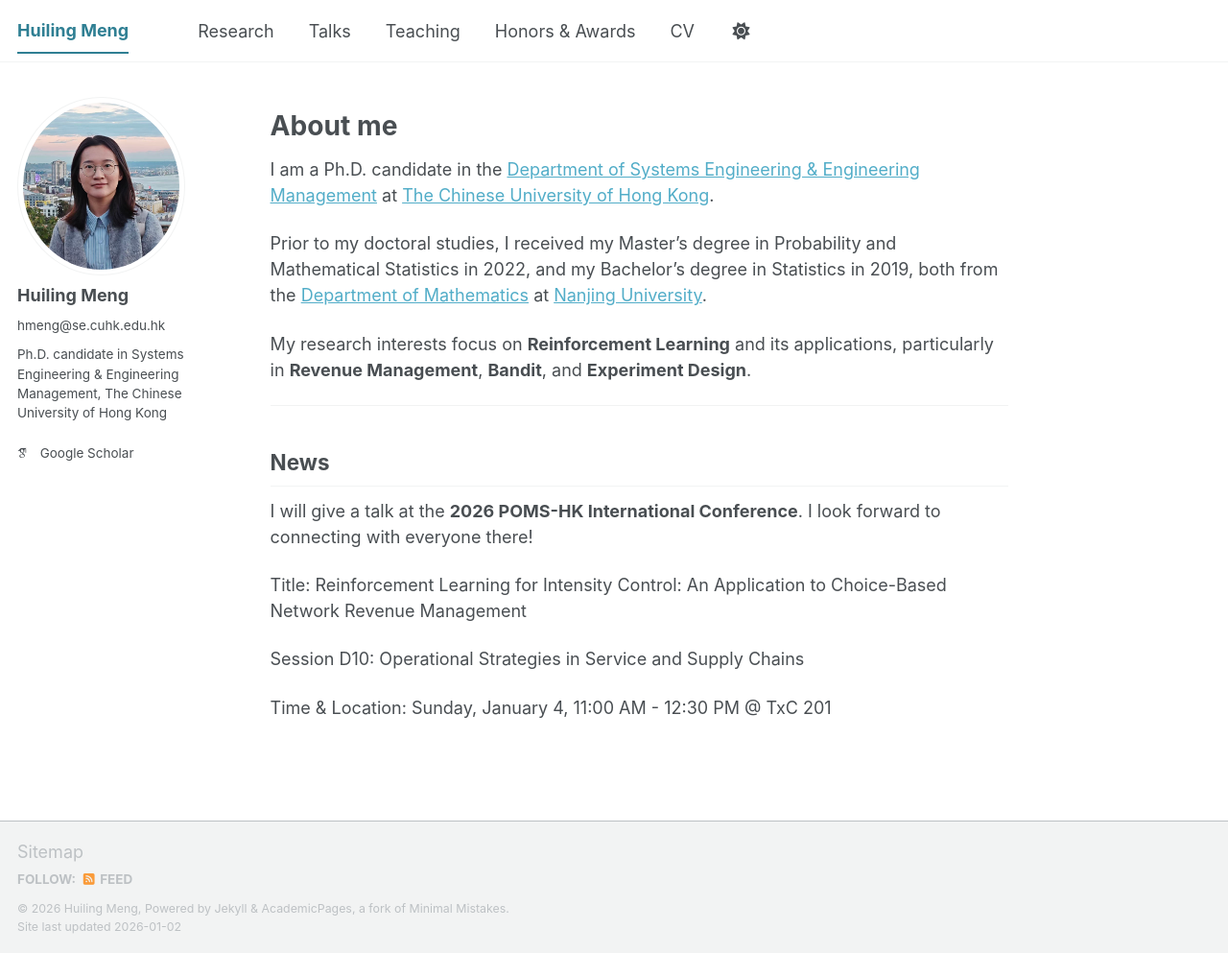
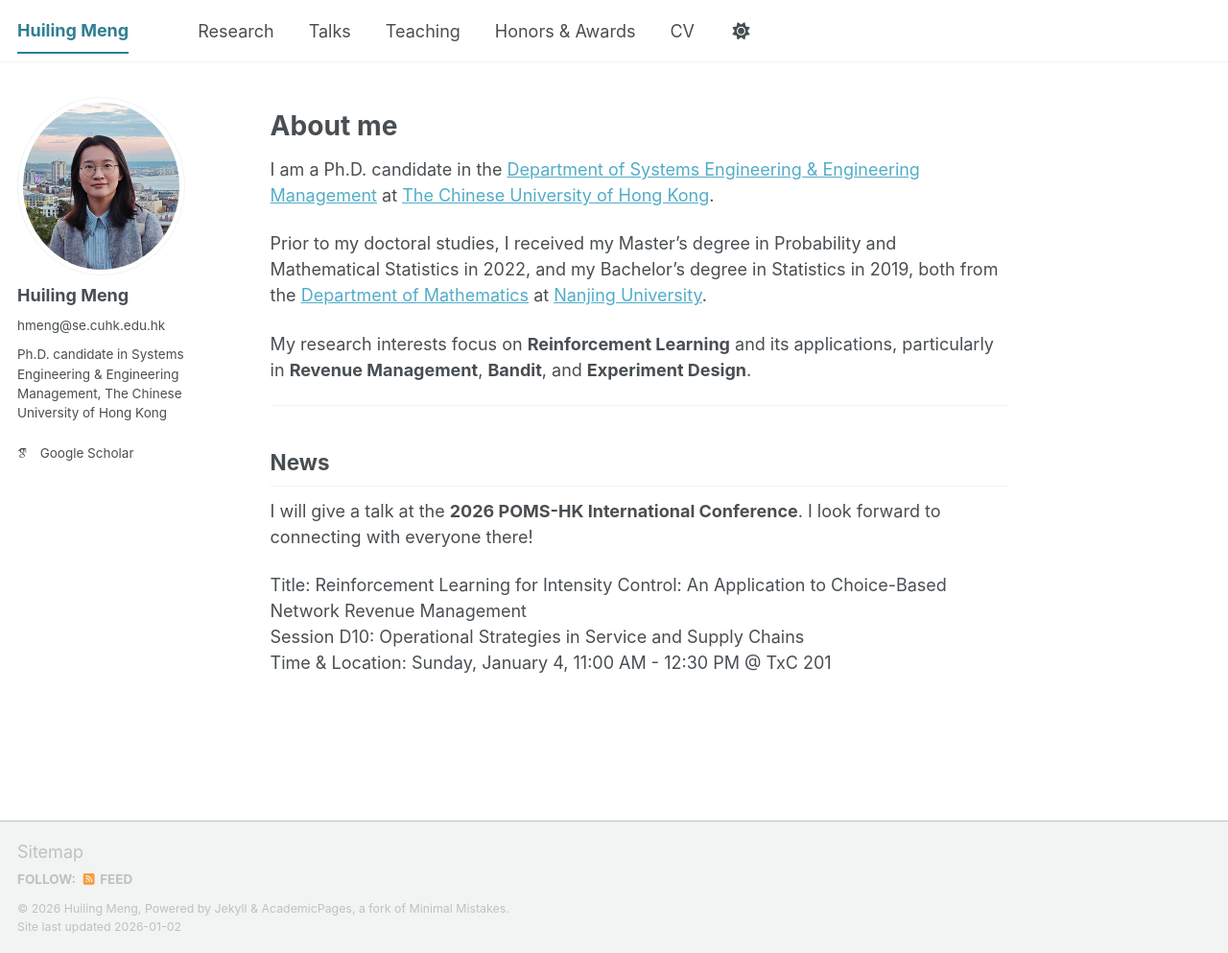
Before and after one commit to huilingmeng/huilingmeng.github.io, a Jekyll site: the page built from _pages/about.md, in a window 1280 px wide and 993 px high. Shown: the whole window at 96% size. Built offline with Jekyll 4.4.1, drawn with Linux system fonts in a browser that asks for light colours; some web fonts are replaced; a script bundle is joined from its source files by our own code; library files that are not in the unit come from our copies.

```diff
--- a/_pages/about.md
+++ b/_pages/about.md
@@ -25,8 +25,6 @@ News
 
 I will give a talk at the **2026 POMS-HK International Conference**. I look forward to connecting with everyone there!
 
-Title: Reinforcement Learning for Intensity Control: An Application to Choice-Based Network Revenue Management
-
-Session D10: Operational Strategies in Service and Supply Chains
-
+Title: Reinforcement Learning for Intensity Control: An Application to Choice-Based Network Revenue Management \
+Session D10: Operational Strategies in Service and Supply Chains \
 Time & Location: Sunday, January 4, 11:00 AM - 12:30 PM @ TxC 201
```
